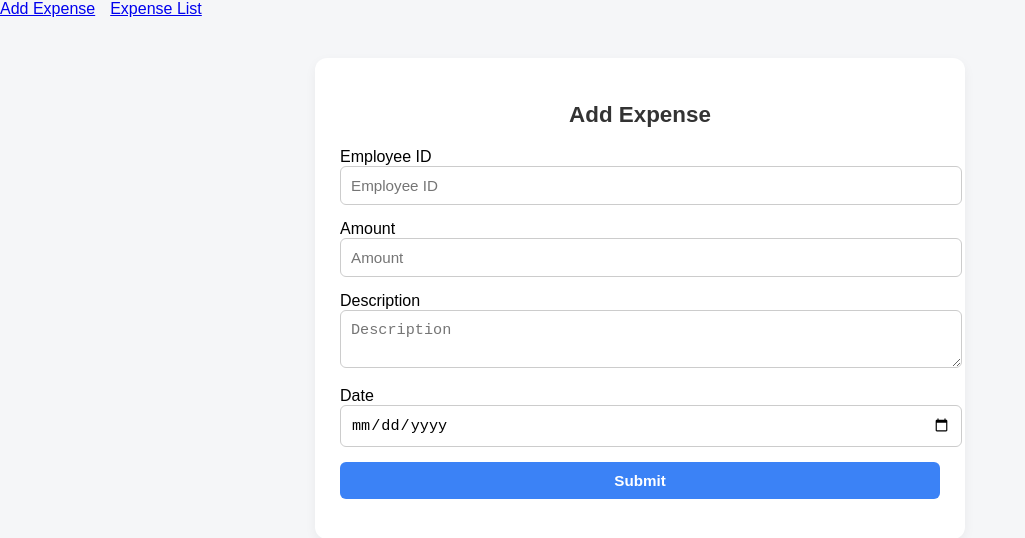
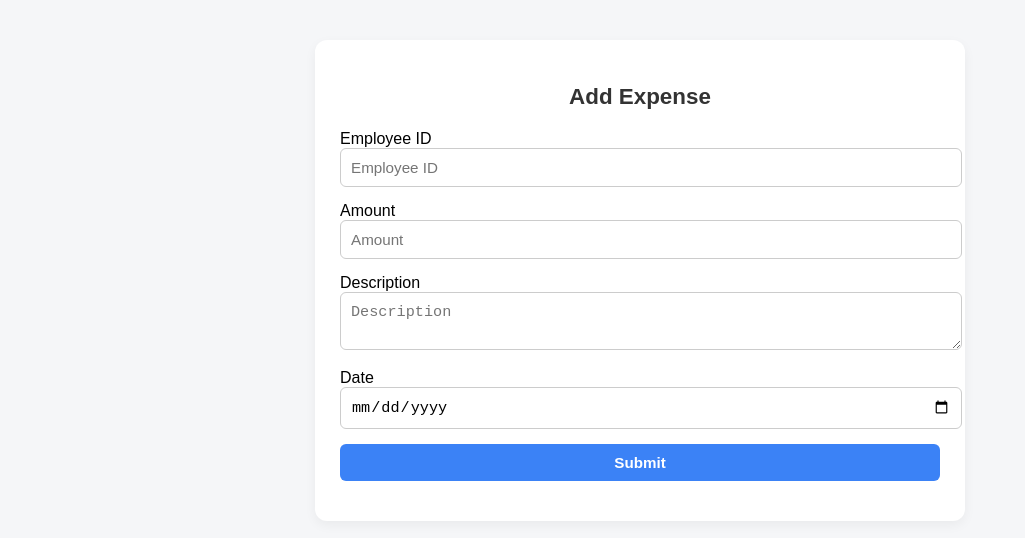
Before and after one commit to Pragalya03/my-reimbursement-portal, a React (Create React App) app in the folder reactapp/: page / in a window 1280 px wide. Shown: the top 538 px of the page, without its empty margins (0-1025 px from the left). Built offline with nearby package versions, Linux system fonts and the light colour scheme.

Commit message:
back to med

```diff
--- a/reactapp/src/App.js
+++ b/reactapp/src/App.js
@@ -1,5 +1,5 @@
 import React from "react";
-import { BrowserRouter as Router, Routes, Route, Link } from "react-router-dom";
+import { BrowserRouter as Router, Routes, Route } from "react-router-dom";
 
 import ExpenseForm from "./components/ExpenseForm";
 import ExpenseList from "./components/ExpenseList";
@@ -8,10 +8,6 @@ import ExpenseStatusUpdate from "./components/ExpenseStatusUpdate";
 function App() {
   return (
     <Router>
-      <nav style={{ marginBottom: "20px" }}>
-        <Link to="/" style={{ marginRight: "15px" }}>Add Expense</Link>
-        <Link to="/expenses">Expense List</Link>
-      </nav>
 
       <Routes>
         <Route path="/" element={<ExpenseForm />} />
--- a/reactapp/src/components/ExpenseList.js
+++ b/reactapp/src/components/ExpenseList.js
@@ -98,6 +98,7 @@ function ExpenseList() {
                   {expense.status === "PENDING" && activeAction?.id !== expense.id && (
                     <>
                       <button
+
                         onClick={() =>
                           setActiveAction({ id: expense.id, type: "APPROVED" })
                         }
```
Also changed, not shown: reactapp/src/components/ExpenseForm.js (+0 -41 lines), reactapp/src/components/UserTypeSelection.css (added), reactapp/src/components/UserTypeSelection.js (added).
